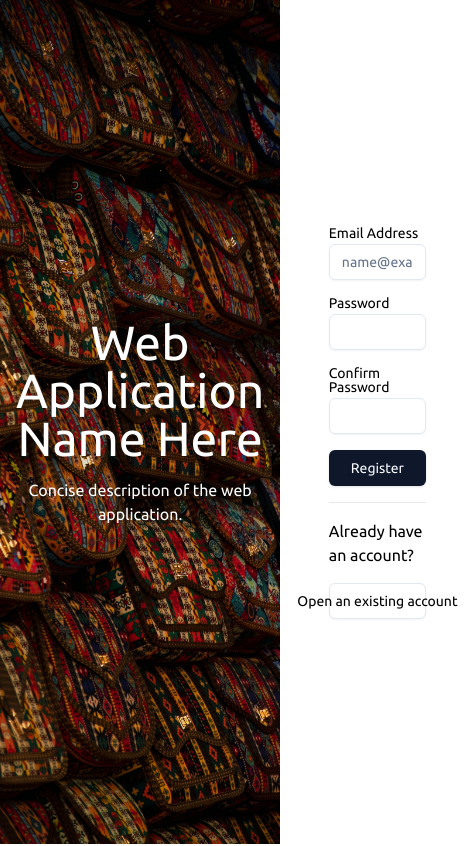
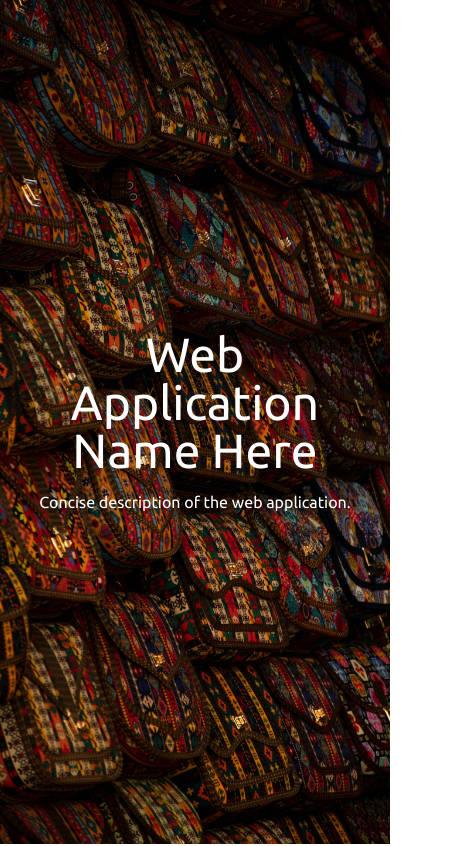
Before and after one commit to arantebw/sto-rosario-handicrafts, a Next.js app: page /register#form-section in a window 390 px wide. Shown: the top 846 px of the page, 475 px wide, since content can reach past the window. Built offline with nearby package versions, Linux system fonts and the light colour scheme.

Commit message:
refactor(auth): ♻️ make the login and register pages mobile-first design

```diff
--- a/src/app/(auth)/login/page.tsx
+++ b/src/app/(auth)/login/page.tsx
@@ -4,14 +4,14 @@ import WelcomeSection from "@/components/welcome-section";
 
 function LoginPage() {
   return (
-    <main className="max-w-[1440px] mx-auto flex flex-row h-screen relative">
+    <main className="w-screen lg:max-w-[1440px] mx-auto flex flex-col lg:flex-row relative">
       <WelcomeSection />
-      <div className="w-1/2 flex flex-col justify-center">
-        <div className="w-1/2 mx-auto flex flex-col justify-center gap-4">
+      <div id="form-section" className="w-full lg:w-1/2 h-screen flex flex-col justify-center p-4">
+        <div className="w-full md:w-1/2 mx-auto flex flex-col justify-center gap-4">
           <LoginForm />
           <hr />
           <p>Do not have an account yet?</p>
-          <ButtonLink label="Create a new account" path="/register" variant="outline" />
+          <ButtonLink label="Create a new account" path="/register#form-section" variant="outline" />
         </div>
       </div>
     </main>
--- a/src/app/(auth)/register/page.tsx
+++ b/src/app/(auth)/register/page.tsx
@@ -4,14 +4,14 @@ import WelcomeSection from "@/components/welcome-section";
 
 function RegisterPage() {
   return (
-    <main className="max-w-[1440px] mx-auto flex flex-row h-screen relative">
+    <main className="w-screen lg:max-w-[1440px] mx-auto flex flex-col lg:flex-row relative">
       <WelcomeSection />
-      <div className="w-1/2 flex flex-col justify-center">
-        <div className="w-1/2 mx-auto flex flex-col justify-center gap-4">
+      <div id="form-section" className="w-full lg:w-1/2 h-screen flex flex-col justify-center p-4">
+        <div className="w-full md:w-1/2 mx-auto flex flex-col justify-center gap-4">
           <RegisterForm />
           <hr />
           <p>Already have an account?</p>
-          <ButtonLink label="Open an existing account" path="/login" variant="outline" />
+          <ButtonLink label="Open an existing account" path="/login#form-section" variant="outline" />
         </div>
       </div>
     </main>
--- a/src/app/page.tsx
+++ b/src/app/page.tsx
@@ -10,11 +10,11 @@ function HomePage() {
       <div className="w-full lg:w-1/2 h-screen flex flex-col justify-center p-4">
         <div className="w-full md:w-1/2 mx-auto flex flex-col justify-center gap-4">
           <p>
-            Let&apos;s go and <Link className="text-green-600 hover:underline" href="/products">start shopping</Link>!
+            Let&apos;s go and <Link className="text-green-600 hover:underline" href="/products">start shopping</Link>! Or,
           </p>
           <Separator />
-          <ButtonLink label="Login" path="/login" />
-          <ButtonLink label="Register" path="/register" />
+          <ButtonLink label="Open an existing account" path="/login#form-section" />
+          <ButtonLink label="Create a new account" path="/register#form-section" />
         </div>
       </div>
     </main>
```
